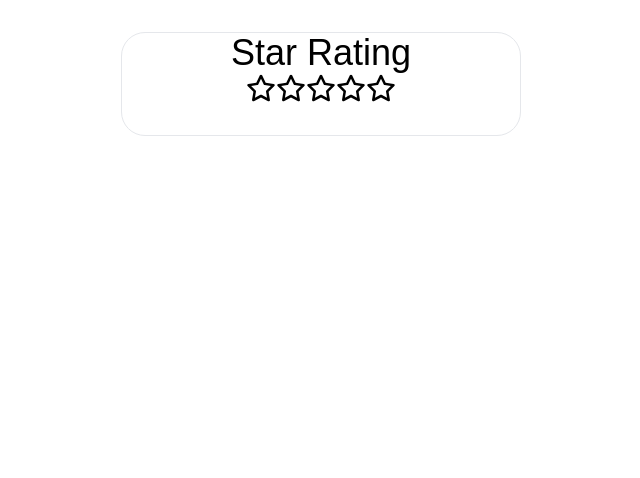
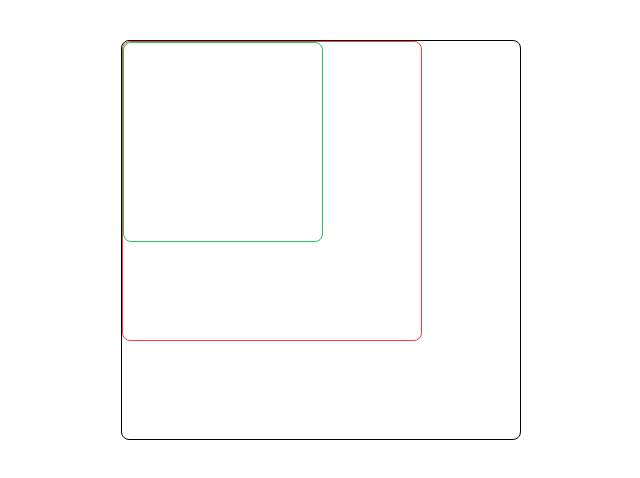
Before and after one commit to Akshayone8/React-Challenges, a React (Vite) app: page / in a window 1280 px wide. Shown: the top 478 px of the page, without its empty margins (319-959 px from the left). Built offline with nearby package versions, Linux system fonts and the light colour scheme.

Commit message:
added  react challenge

```diff
--- a/src/App.jsx
+++ b/src/App.jsx
@@ -1,3 +1,4 @@
+import BoxChallenge from "./Projects/BoxChallenge";
 import ColorPicker from "./Projects/ColorPicker";
 import Counter from "./Projects/Counter";
 import InputSearch from "./Projects/InputSearch";
@@ -9,7 +10,8 @@ function App() {
       {/* <Counter /> */}
       {/* <InputSearch /> */}
       {/* <ColorPicker /> */}
-      <StarRating />
+      {/* <StarRating /> */}
+      <BoxChallenge />
     </>
   );
 }
--- /dev/null
+++ b/src/Projects/BoxChallenge.jsx
@@ -0,0 +1,63 @@
+import React, { useState } from "react";
+
+const BoxChallenge = () => {
+  const [bgColor, setBgColor] = useState({
+    box1: "",
+    box2: "",
+    box3: "",
+  });
+
+  const box1 = (e) => {
+    e.stopPropagation();
+    setBgColor((prevState) => ({
+      ...prevState,
+      box1: getRandomColor(),
+    }));
+  };
+  const box2 = (e) => {
+    e.stopPropagation();
+    setBgColor((prevState) => ({
+      ...prevState,
+      box2: getRandomColor(),
+    }));
+  };
+  const box3 = (e) => {
+    e.stopPropagation();
+    setBgColor((prevState) => ({
+      ...prevState,
+      box3: getRandomColor(),
+    }));
+  };
+
+  const getRandomColor = () => {
+    return `rgb(
+        ${Math.floor(Math.random() * 255)},
+        ${Math.floor(Math.random() * 255)},
+        ${Math.floor(Math.random() * 255)}
+      )`;
+  };
+
+  return (
+    <div className="flex items-center justify-center my-10 cursor-pointer">
+      <div
+        className="border border-black h-[400px] w-[400px] rounded-lg"
+        onClick={box1}
+        style={{ backgroundColor: `${bgColor.box1}` }}
+      >
+        <div
+          className="border border-red-500 border-spacing-2 h-[300px] w-[300px] rounded-lg"
+          onClick={box2}
+          style={{ backgroundColor: `${bgColor.box2}` }}
+        >
+          <div
+            className="border border-green-500 border-spacing-2 h-[200px] w-[200px] rounded-lg"
+            onClick={box3}
+            style={{ backgroundColor: `${bgColor.box3}` }}
+          ></div>
+        </div>
+      </div>
+    </div>
+  );
+};
+
+export default BoxChallenge;
```
